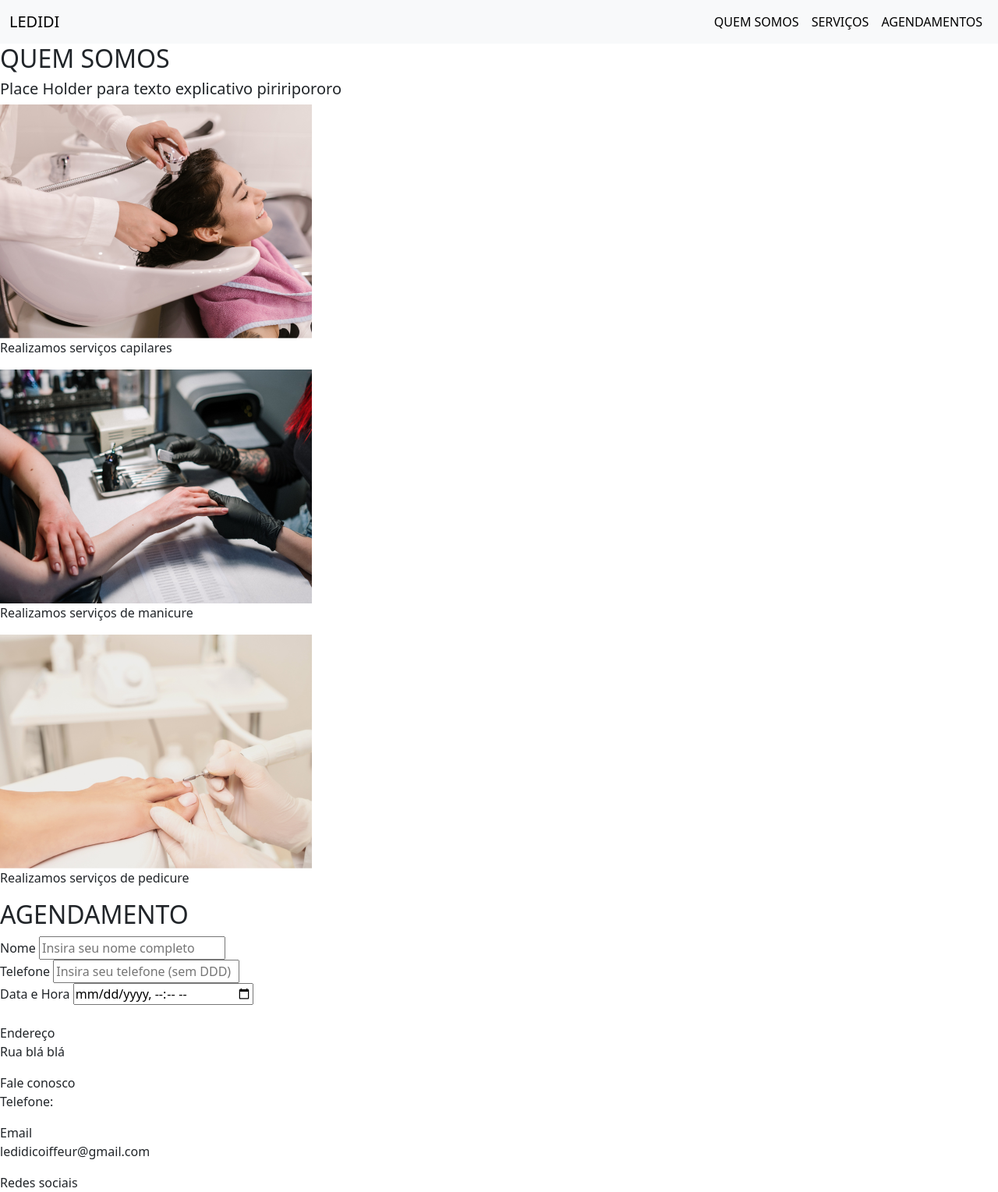
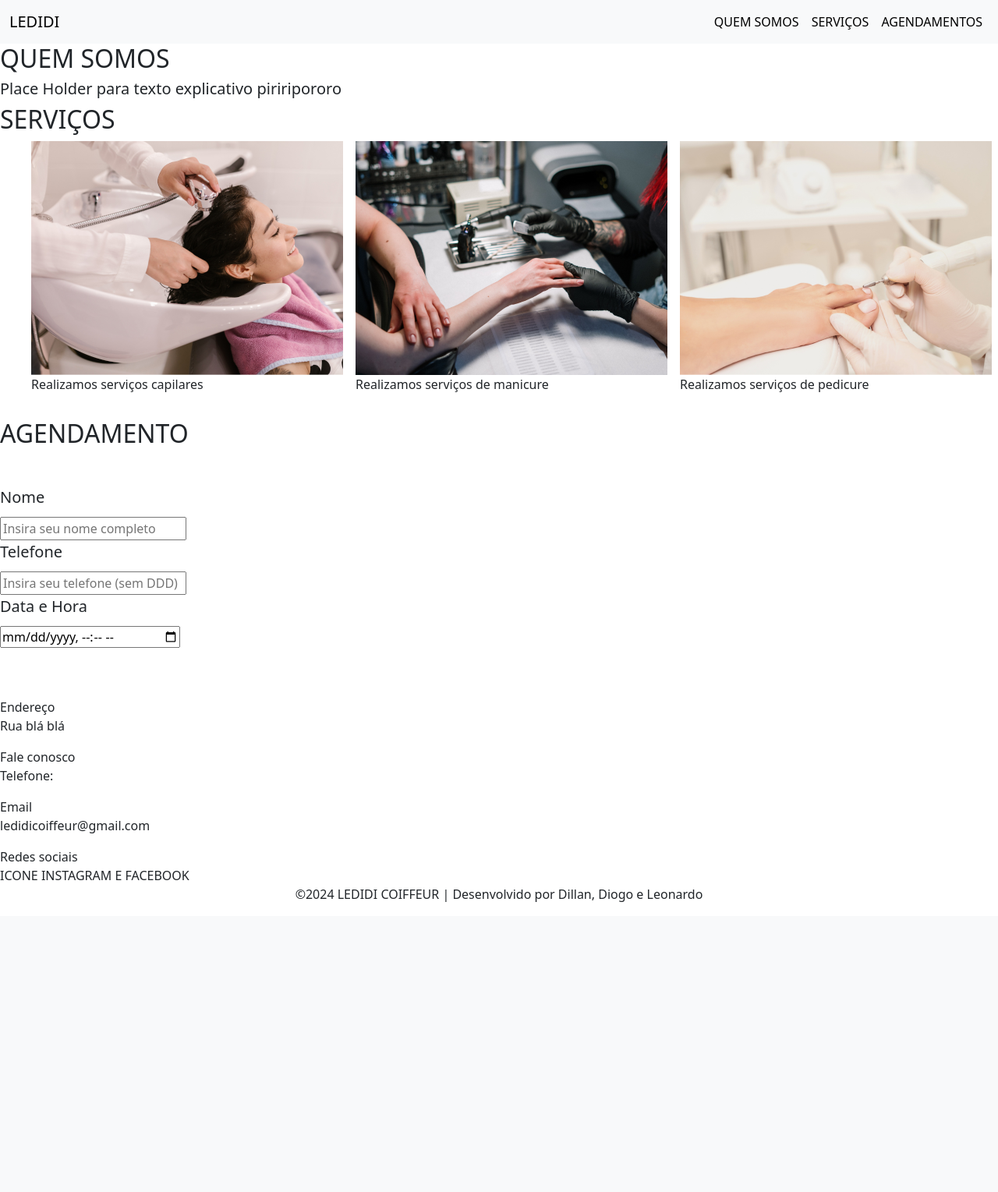
Before and after one commit to devgarciadiogo/ledidi, a PHP site: page / in a window 1280 px wide. Shown: the top 1529 px of the page at 78% size. After the commit the page ends 1157 px from the top, so only its background shows below. Run offline with PHP 8.4, Linux system fonts and the light colour scheme.

Commit message:
v0.7
-Alinhando imagens
-estilizando agendamento

```diff
--- a/index.html
+++ b/index.html
@@ -37,24 +37,26 @@
         <h5>Place Holder para texto explicativo piriripororo</h5>
       </section>
       <section id="servicos-oferecidos">
-        <div class="servico">
-          <img src="img/cabelo.png" alt="cabelo">
-          <p>Realizamos serviços capilares</p>
-        </div>
-        <div class="servico">
-          <img src="img/unha.png" alt="pe">
-          <p>Realizamos serviços de manicure</p>
-        </div>
-        <div class="servico">
+        <h2>SERVIÇOS</h2>
+        <ul>
+          <li>
+            <img src="img/cabelo.png" alt="cabelo">
+            <p>Realizamos serviços capilares</p>
+          </li>
+          <li>
+            <img src="img/unha.png" alt="pe">
+            <p>Realizamos serviços de manicure</p>
+          </li>
+        <li>
           <img src="img/pe.png" alt="pe">
           <p>Realizamos serviços de pedicure</p>
-        </div>
+        </li>
       </section>
       <section id="agendamento">
         <h2>AGENDAMENTO</h2>
         <form>
           <div class="secao-form">
-            <label for="input-nome"">Nome</label>
+            <label for="input-nome">Nome</label>
             <input type="text" aria-describedby="nameHelp" placeholder="Insira seu nome completo">
           </div>
           <div class="secao-form">
--- a/styles.css
+++ b/styles.css
@@ -2,6 +2,21 @@
     color: #000000;
 }
 
+ul{
+    list-style: none;
+    display: flex;
+    justify-content: space-around;
+}
+
+
+form{
+    padding: 40px 0;
+}
+form label{
+    display: block;
+    font-size: 20px;
+    margin: 0 0 10px 0;
+}
 .footer-final{
     text-align: center;
 }
```
